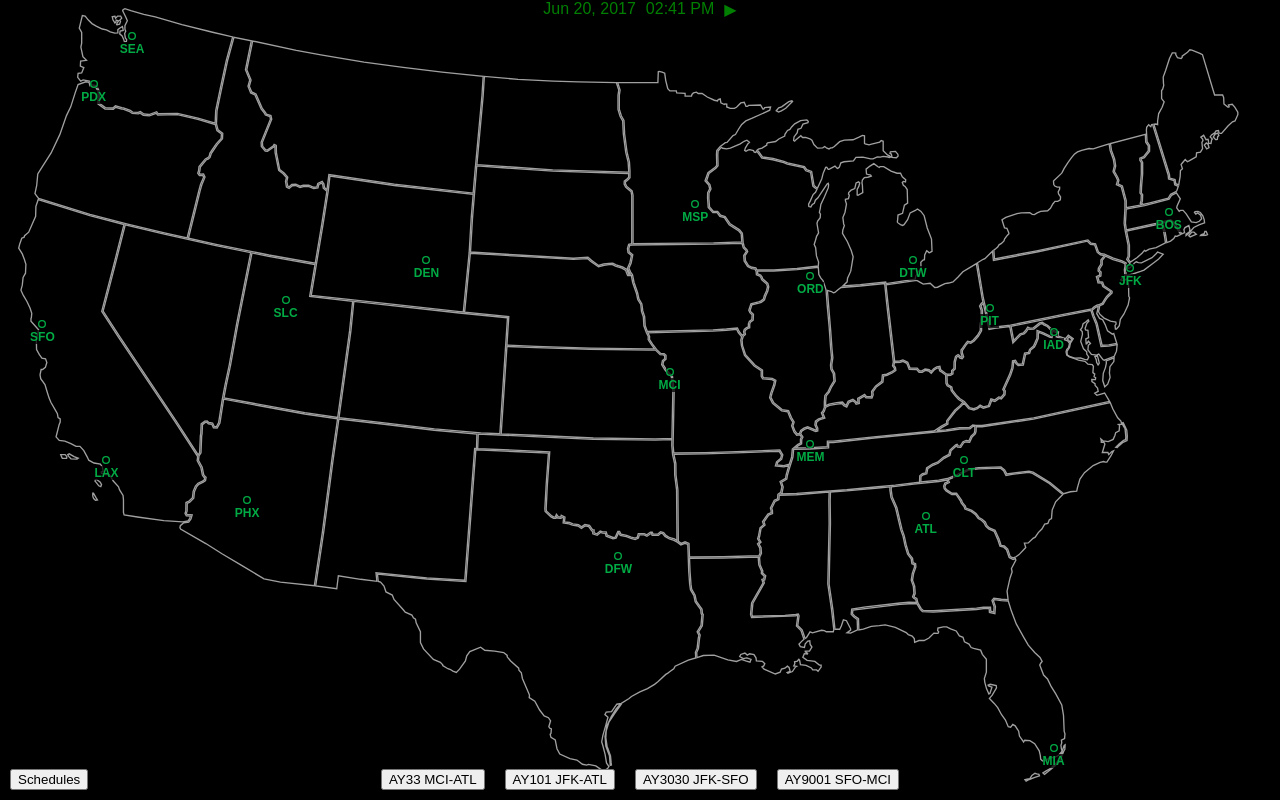
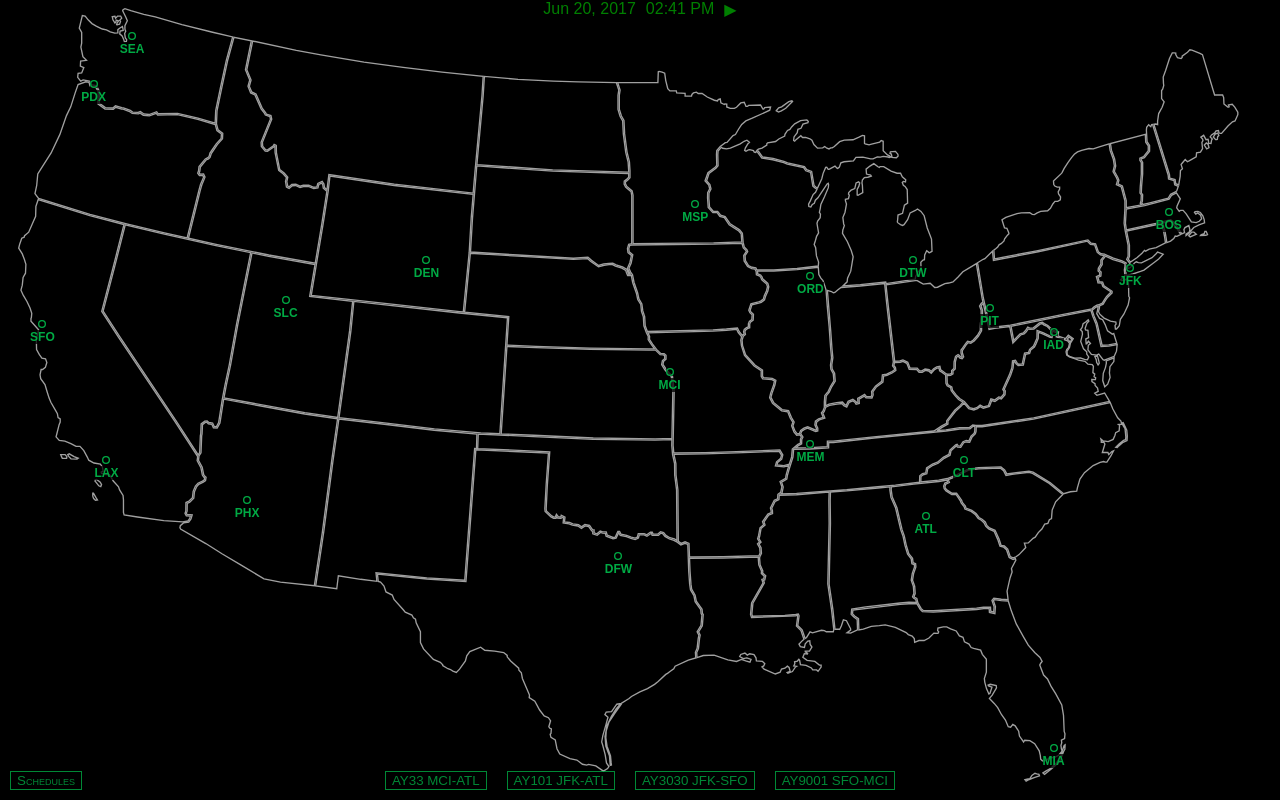
Before and after one commit to kpsroka/AirYou, a React (Create React App) app: page / in a window 1280 px wide. Built offline with nearby package versions, Linux system fonts and the light colour scheme.

Commit message:
Styling for button and select elements

```diff
--- a/src/index.css
+++ b/src/index.css
@@ -23,3 +23,17 @@ input[type=number]::-webkit-outer-spin-button {
   -webkit-appearance: none;
   margin: 0;
 }
+
+button,
+select {
+  border: 1px solid #0a4;
+  font-variant: small-caps;
+  background: black;
+  opacity: 0.8;
+  color: #0a4;
+}
+
+select:hover,
+button:hover {
+  opacity: 1;
+}
```
